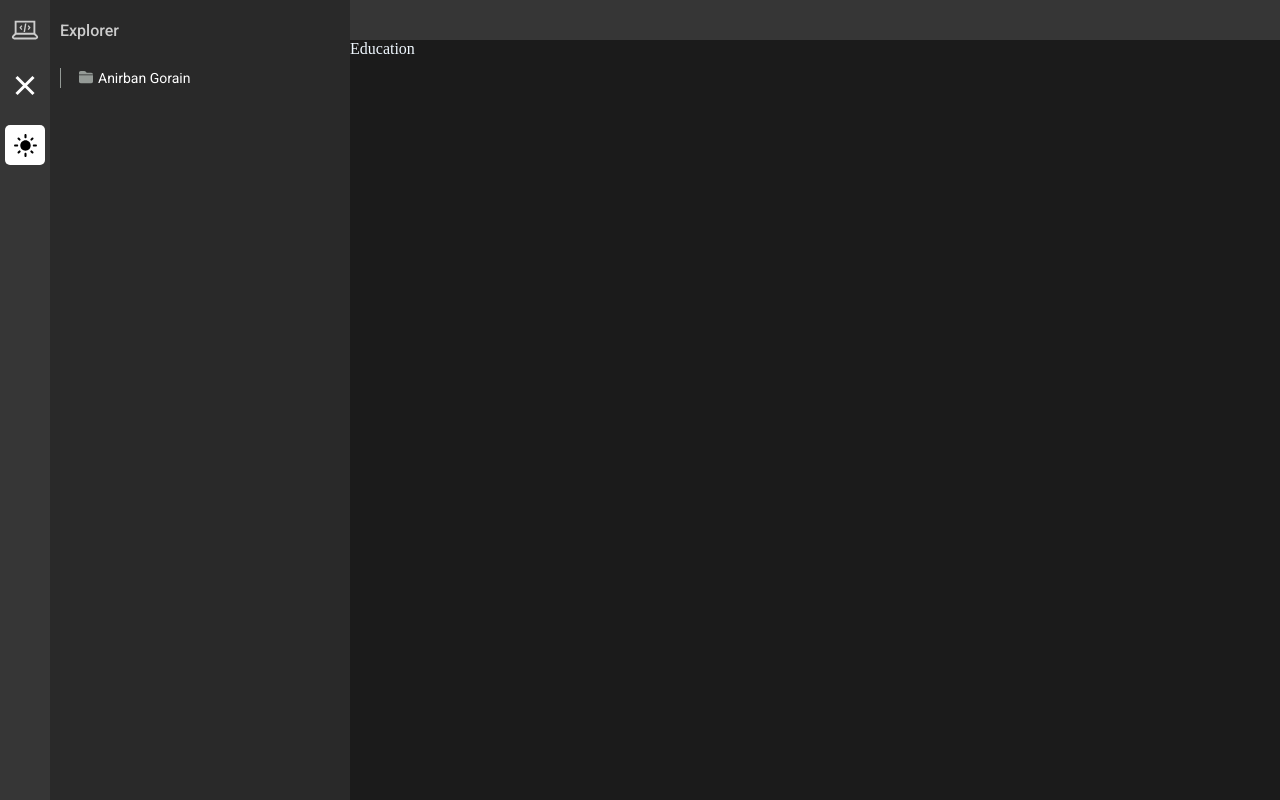
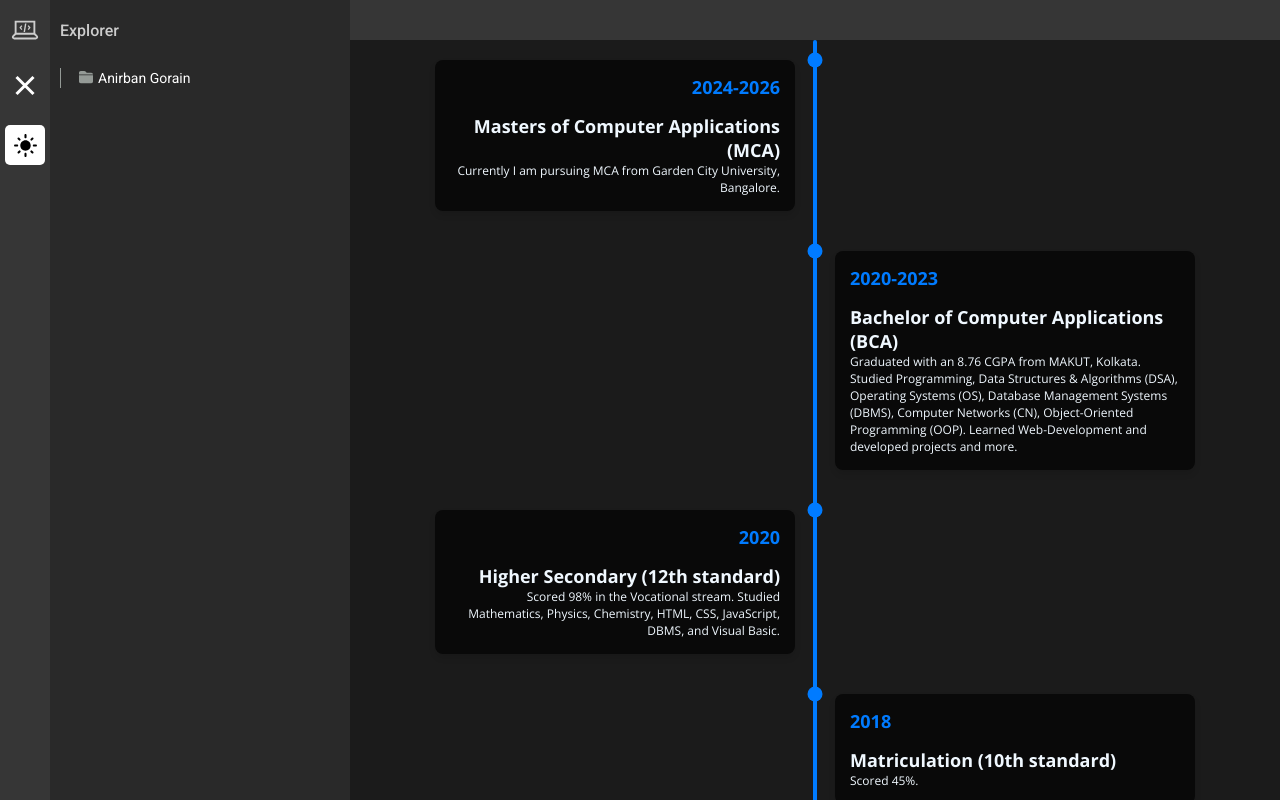
Before and after one commit to Anirban-Gorain/Portfolio, a React (Vite) app: page /anirban-gorain/education/education.anirban in a window 1280 px wide. Built offline with nearby package versions, Linux system fonts and the light colour scheme.

Commit message:
Education section is done

```diff
--- a/src/Routes/Routes.jsx
+++ b/src/Routes/Routes.jsx
@@ -3,6 +3,7 @@ import MainStructure from "../main-structure/MainStructure";
 import Skills from "../pages/Skills/Skills";
 import Introduction from "../pages/Introduction/Introduction";
 import Resume from "../pages/Resume/Resume";
+import Education from "../pages/Education/Education";
 
 export default function AppRoutes() {
   return (
@@ -10,10 +11,10 @@ export default function AppRoutes() {
       <Route path="/anirban-gorain" element={<MainStructure />}>
         <Route path="introduction.anirban" element={<Introduction />}></Route>
         <Route path="resume/resume.anirban.pdf" element={<Resume />}></Route>
-        <Route path="about/about.anirban" element={<div>About</div>}></Route>
+        {/* <Route path="about/about.anirban" element={<div>About</div>}></Route> */}
         <Route
           path="education/education.anirban"
-          element={<div>Education</div>}
+          element={<Education />}
         ></Route>
         <Route
           path="achievements/achievements.anirban"
--- /dev/null
+++ b/src/pages/Education/Education.jsx
@@ -0,0 +1,46 @@
+import "./education.css";
+
+const timelineData = [
+  {
+    year: "2024-2026",
+    title: "Masters of Computer Applications (MCA)",
+    description:
+      "Currently I am pursuing MCA from Garden City University, Bangalore.",
+  },
+  {
+    year: "2020-2023",
+    title: "Bachelor of Computer Applications (BCA)",
+    description:
+      "Graduated with an 8.76 CGPA from MAKUT, Kolkata. Studied Programming, Data Structures & Algorithms (DSA), Operating Systems (OS), Database Management Systems (DBMS), Computer Networks (CN), Object-Oriented Programming (OOP). Learned Web-Development and developed projects and more.",
+  },
+  {
+    year: "2020",
+    title: "Higher Secondary (12th standard)",
+    description:
+      "Scored 98% in the Vocational stream. Studied Mathematics, Physics, Chemistry, HTML, CSS, JavaScript, DBMS, and Visual Basic.",
+  },
+
+  {
+    year: "2018",
+    title: "Matriculation (10th standard)",
+    description: "Scored 45%.",
+  },
+];
+
+export default function Education() {
+  return (
+    <div className="timeline-container">
+      <div className="timeline">
+        {timelineData.map((item, index) => (
+          <div key={index} className="timeline-item">
+            <div className="timeline-content">
+              <span className="timeline-year">{item.year}</span>
+              <h2 className="timeline-title">{item.title}</h2>
+              <p className="timeline-sub-title">{item.description}</p>
+            </div>
+          </div>
+        ))}
+      </div>
+    </div>
+  );
+}
--- /dev/null
+++ b/src/pages/Education/education.css
@@ -0,0 +1,80 @@
+.timeline-container {
+  width: 100%;
+  height: 100%;
+  overflow: scroll;
+  font-family: "open sans";
+}
+
+.timeline {
+  position: relative;
+  max-width: 800px;
+  margin: 0 auto;
+  margin-bottom: 20px;
+}
+
+.timeline::before {
+  content: "";
+  position: absolute;
+  left: 50%;
+  width: 4px;
+  height: 100%;
+  background-color: #007bff;
+  transform: translateX(-50%);
+  border-radius: 10px;
+}
+
+.timeline-item {
+  position: relative;
+  width: 50%;
+  padding: 20px;
+  text-align: right;
+}
+
+.timeline-item:nth-child(odd) {
+  left: 0;
+}
+
+.timeline-item:nth-child(even) {
+  left: 50%;
+  text-align: left;
+}
+
+.timeline-content {
+  background: rgb(9, 9, 9);
+  padding: 15px;
+  border-radius: 8px;
+  box-shadow: 0 4px 6px rgba(0, 0, 0, 0.1);
+  position: relative;
+}
+
+.timeline-item::before {
+  content: "";
+  position: absolute;
+  top: 20px;
+  left: 100%;
+  width: 15px;
+  height: 15px;
+  background: #007bff;
+  border-radius: 50%;
+  transform: translate(-50%, -50%);
+}
+
+.timeline-item:nth-child(even)::before {
+  left: 0;
+}
+
+.timeline-year {
+  display: block;
+  font-weight: bold;
+  font-size: 18px;
+  color: #007bff;
+  margin-bottom: 15px;
+}
+
+.timeline-title {
+  font-size: 18px;
+}
+
+.timeline-sub-title {
+  font-size: 12px;
+}
--- a/src/utilities/folderStructure.js
+++ b/src/utilities/folderStructure.js
@@ -22,18 +22,18 @@ const folderStructure = [
         ],
       },
 
-      {
-        type: "folder",
-        name: "About",
-        children: [
-          {
-            type: "file",
-            name: "about.anirban",
-            route: "/anirban-gorain/about/about.anirban",
-            children: null,
-          },
-        ],
-      },
+      // {
+      //   type: "folder",
+      //   name: "About",
+      //   children: [
+      //     {
+      //       type: "file",
+      //       name: "about.anirban",
+      //       route: "/anirban-gorain/about/about.anirban",
+      //       children: null,
+      //     },
+      //   ],
+      // },
       {
         type: "folder",
         name: "Education",
```
